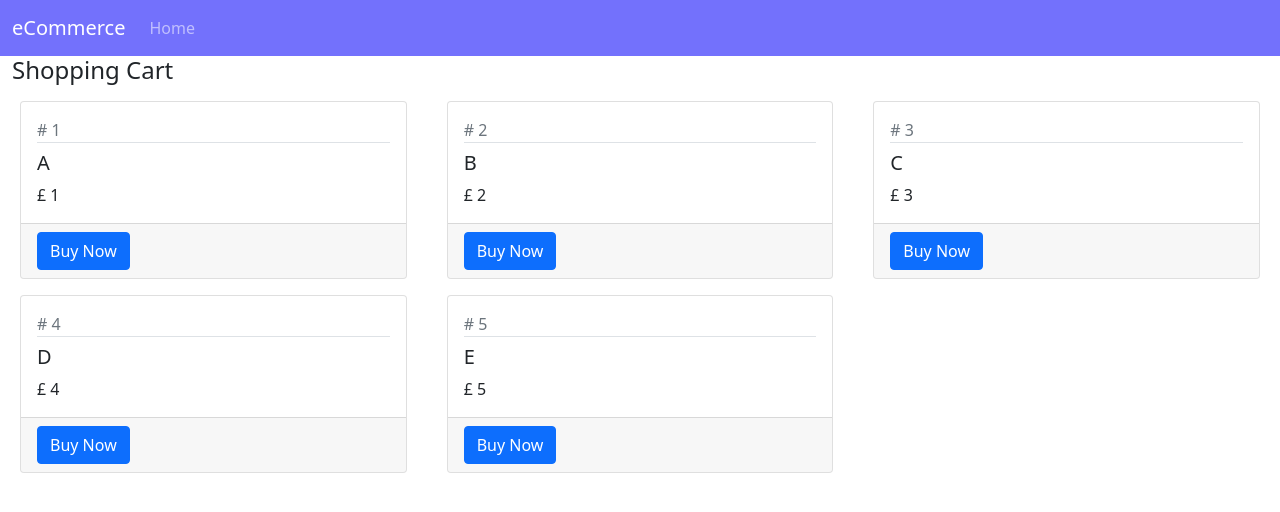
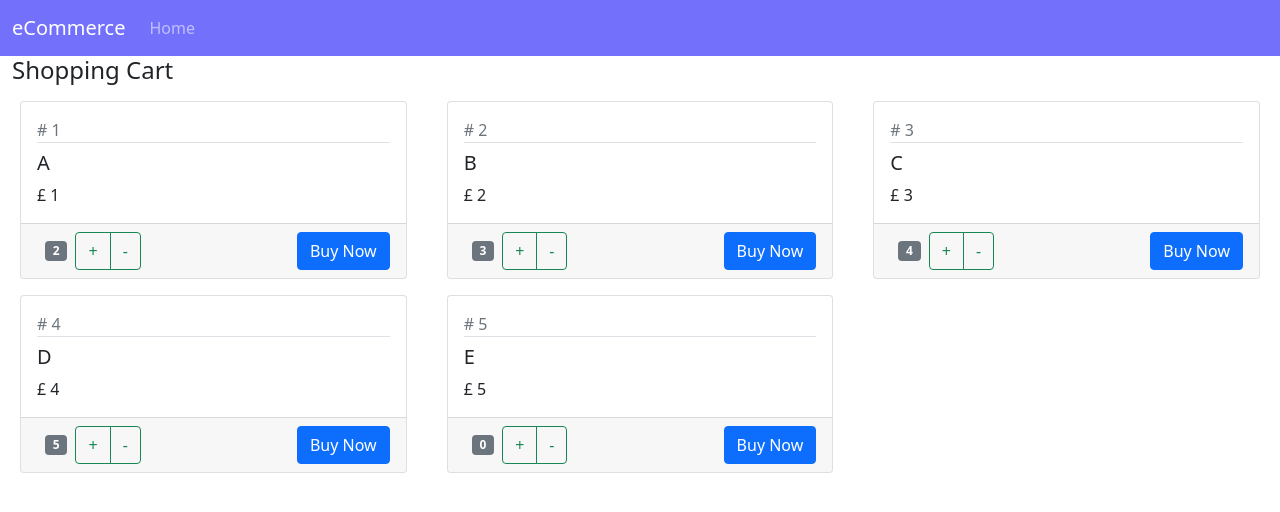
Before and after one commit to YinnyF/ecommerce-app-react-v1, a React (Create React App) app: page / in a window 1280 px wide. Shown: the top 512 px of the page. Built offline with nearby package versions, Linux system fonts and the light colour scheme.

Commit message:
feat: update parent state on button click

```diff
--- a/src/Product.jsx
+++ b/src/Product.jsx
@@ -2,8 +2,8 @@ import React, { Component } from "react";
 
 export default class Product extends Component {
   state = {
-    product: this.props.product
-  }
+    product: this.props.product,
+  };
 
   render() {
     return (
@@ -12,16 +12,43 @@ export default class Product extends Component {
           <div className="card-body">
             <div className="text-muted"># {this.state.product.id}</div>
 
-            <h5 className="pt-2 border-top">{this.state.product.productName}</h5>
+            <h5 className="pt-2 border-top">
+              {this.state.product.productName}
+            </h5>
 
             <div>£ {this.state.product.price}</div>
           </div>
           {/* card body ends here */}
 
-          <div className="card-footer text-right">
-            {this.props.children}
+          <div className="card-footer">
+            <div className="float-start">
+              <span className="badge bg-secondary m-2">
+                {this.state.product.quantity}
+              </span>
+
+              <div className="btn-group">
+                <button
+                  className="btn btn-outline-success"
+                  onClick={() => {
+                    this.props.onIncrement(this.state.product);
+                  }}
+                >
+                  +
+                </button>
+                <button
+                  className="btn btn-outline-success"
+                  onClick={() => {
+                    this.props.onDecrement(this.state.product);
+                  }}
+                >
+                  -
+                </button>
+              </div>
+            </div>
+
+            <div className="float-end">{this.props.children}</div>
           </div>
-
+          {/* card footer ends here */}
         </div>
       </div>
     );
--- a/src/ShoppingCart.jsx
+++ b/src/ShoppingCart.jsx
@@ -4,10 +4,10 @@ import Product from "./Product";
 export default class ShoppingCart extends Component {
   state = {
     products: [
-      { id: 1, productName: "A", price: 1, quantity: 0 },
-      { id: 2, productName: "B", price: 2, quantity: 0 },
-      { id: 3, productName: "C", price: 3, quantity: 0 },
-      { id: 4, productName: "D", price: 4, quantity: 0 },
+      { id: 1, productName: "A", price: 1, quantity: 2 },
+      { id: 2, productName: "B", price: 2, quantity: 3 },
+      { id: 3, productName: "C", price: 3, quantity: 4 },
+      { id: 4, productName: "D", price: 4, quantity: 5 },
       { id: 5, productName: "E", price: 5, quantity: 0 },
     ],
   };
@@ -20,7 +20,12 @@ export default class ShoppingCart extends Component {
         <div className="row">
           {this.state.products.map((product) => {
             return (
-              <Product key={product.id} product={product}>
+              <Product
+                key={product.id}
+                product={product}
+                onIncrement={this.handleIncrement}
+                onDecrement={this.handleDecrement}
+              >
                 <button className="btn btn-primary">Buy Now</button>
               </Product>
             );
@@ -29,4 +34,31 @@ export default class ShoppingCart extends Component {
       </div>
     );
   }
+  // render ends here
+
+  // executes when the user clicks on + button
+  handleIncrement = (product) => {
+    // clone products array, get index of the selected product
+    var allProducts = [...this.state.products];
+    var index = allProducts.indexOf(product);
+
+    // update the value directly
+    allProducts[index].quantity++;
+
+    // overwrite the changes in the state using setState method
+    this.setState({ products: allProducts });
+  };
+
+  // executes when the user clicks on - button
+  handleDecrement = (product) => {
+    // clone products array, get index of the selected product
+    var allProducts = [...this.state.products];
+    var index = allProducts.indexOf(product);
+
+    // update the value directly
+    allProducts[index].quantity--;
+
+    // overwrite the changes in the state using setState method
+    this.setState({ products: allProducts });
+  };
 }
```
